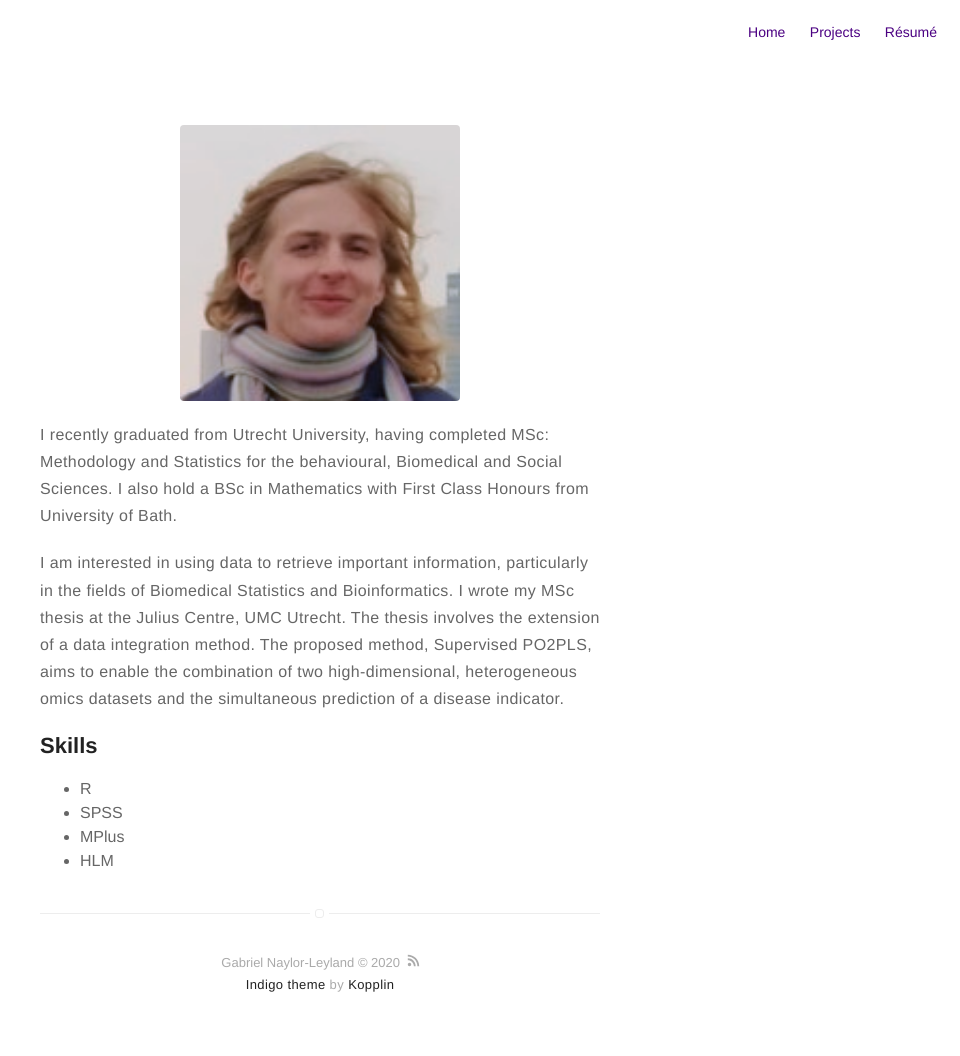
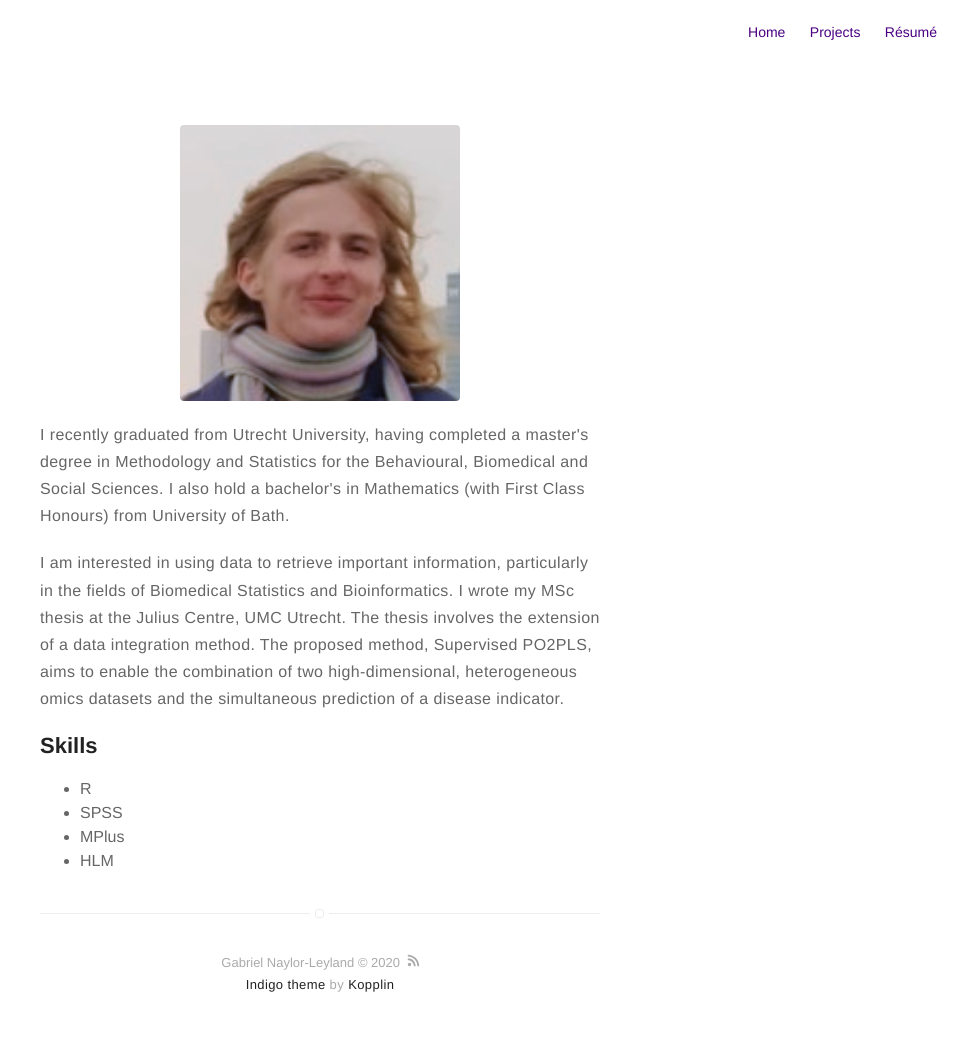
Before and after one commit to GabrielN-L/GabrielN-L.github.io, a Jekyll site: the page built from about.md, in a window 1280 px wide. Shown: the whole page, without its empty margins (320-1280 px from the left). Built offline with Jekyll 4.4.1, drawn with Linux system fonts in a browser that asks for light colours.

Commit message:
update about

```diff
--- a/about.md
+++ b/about.md
@@ -4,7 +4,7 @@ layout: page
 ---
 ![Profile Image]({% if site.external-image %}{{ site.picture }}{% else %}{{ site.url }}/{{ site.picture }}{% endif %})
 
-<p>I recently graduated from Utrecht University, having completed MSc: Methodology and Statistics for the behavioural, Biomedical and Social Sciences. I also hold a BSc in Mathematics with First Class Honours from University of Bath.
+<p>I recently graduated from Utrecht University, having completed a master's degree in Methodology and Statistics for the Behavioural, Biomedical and Social Sciences. I also hold a bachelor's in Mathematics (with First Class Honours) from University of Bath.
 </p>
 
 <p>I am interested in using data to retrieve important information, particularly in the fields of Biomedical Statistics and Bioinformatics. I wrote my MSc thesis at the Julius Centre, UMC Utrecht. The thesis involves the extension of a data integration method. The proposed method, Supervised PO2PLS, aims to enable the combination of two high-dimensional, heterogeneous omics datasets and the simultaneous prediction of a disease indicator.</p>
```
